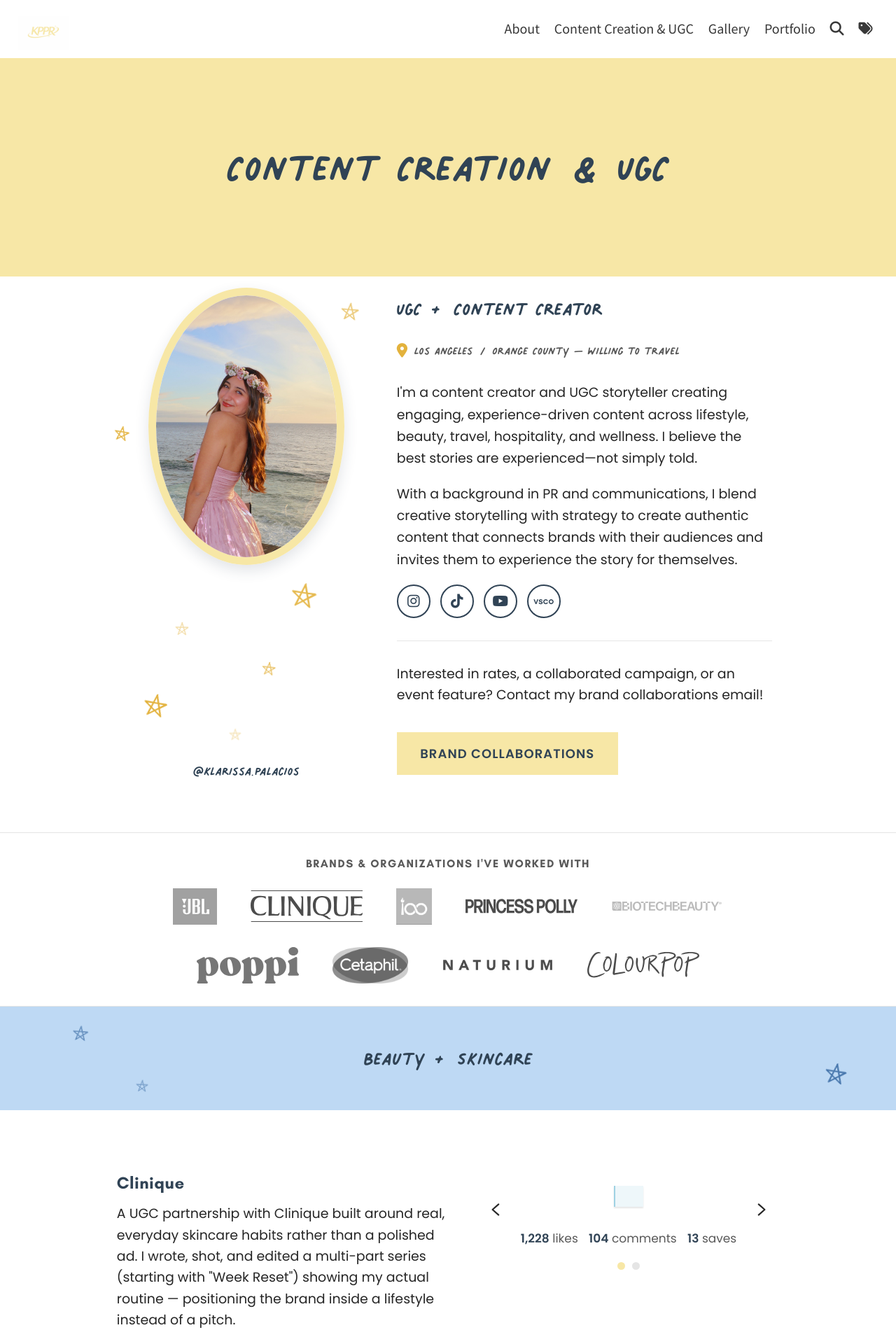
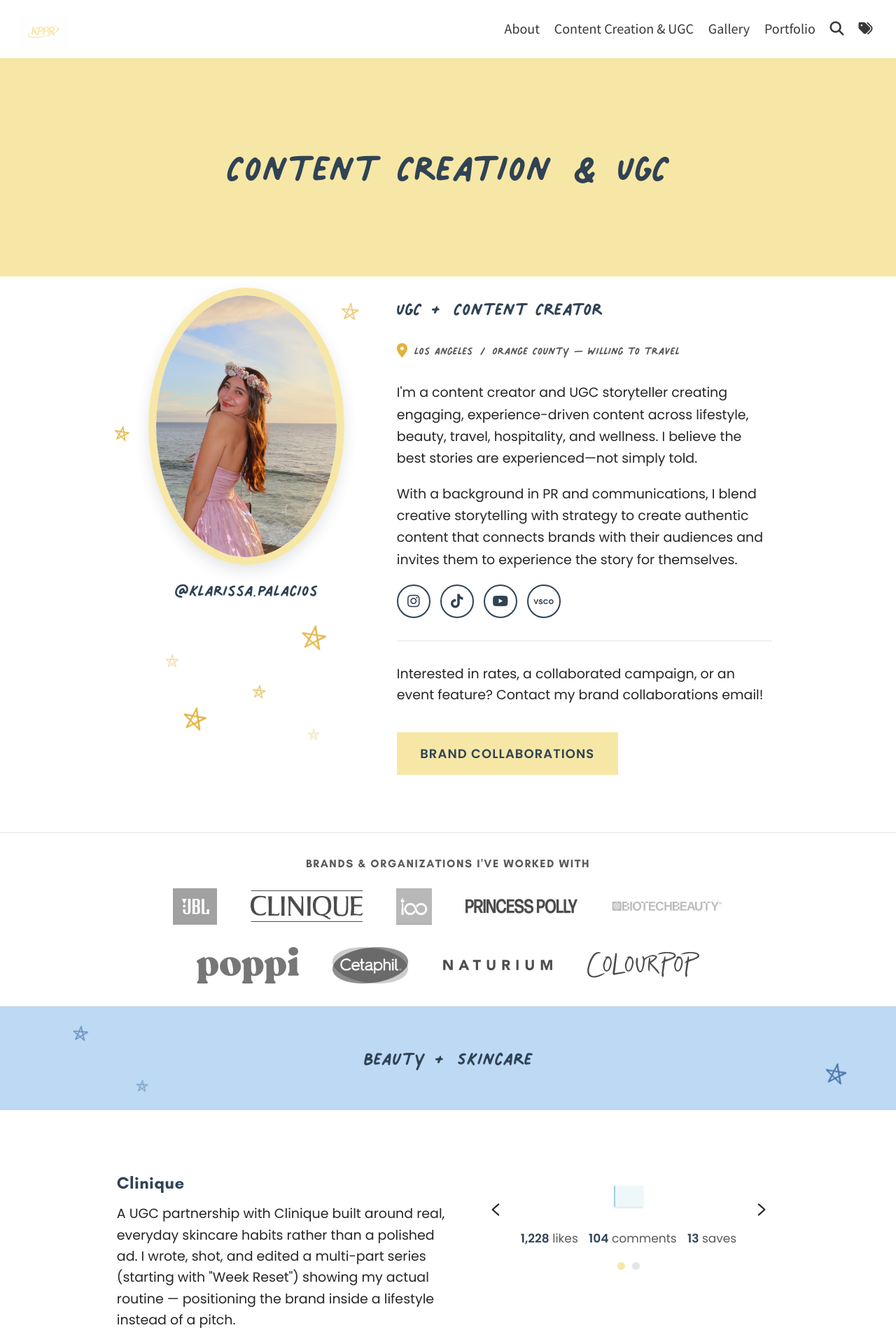
Before and after one commit to kipalacios/kipalacios.github.io, a Jekyll site: the page built from pages/content-creation.md, in a window 1280 px wide. Shown: the top 1920 px of the page at 70% size. Built offline with Jekyll 4.4.1, drawn with Linux system fonts in a browser that asks for light colours; a script that is not in the unit is left out.

Commit message:
Make the bio handle bigger and anchor it right under the oval
Moved @klarissa.palacios inside the photo box and positioned it at 62%
(just below the oval, which ends at 60%) instead of flowing at the bottom
of the full-height column, so it reads as a caption on the photo. Bumped
1.3em -> 1.75em and centered it across the column. Shifted the lower five
sparkles down to clear it.

```diff
--- a/_layouts/content-creation.liquid
+++ b/_layouts/content-creation.liquid
@@ -29,7 +29,11 @@ layout: default
             <div class="creator-bio__photo-clip">
                 <img class="creator-bio__photo" src="{{ page.creator_bio.photo | relative_url }}" alt="{{ page.creator_bio.photo_alt | default: page.title }}" loading="lazy">
             </div>
-        </div>
+            {% comment %}
+            Lives inside the photo box (not below it in the flex column) so it
+            can sit right under the oval rather than at the bottom of the
+            full-height column.
+            {% endcomment %}
             {% if page.creator_bio.username %}
             {% if page.creator_bio.instagram_url %}
             <a class="creator-bio__username" href="{{ page.creator_bio.instagram_url }}" target="_blank" rel="noopener noreferrer">@{{ page.creator_bio.username }}</a>
@@ -37,6 +41,7 @@ layout: default
             <p class="creator-bio__username">@{{ page.creator_bio.username }}</p>
             {% endif %}
             {% endif %}
+        </div>
     </div>
     <div class="creator-bio__text">
         <p class="creator-bio__tagline">{{ page.creator_bio.tagline }}</p>
--- a/_sass/_custom.scss
+++ b/_sass/_custom.scss
@@ -888,10 +888,19 @@ a.button.creator-bio__collab-cta {
   /* Instagram-style handle under the photo, in the same hand-lettered
      "Palm" font as the tagline/location beside it — links out to the
      Instagram profile when one is set, otherwise renders as plain text. */
+  /* Absolutely placed just under the oval (which ends at 60%) rather than
+     flowing at the bottom of the full-height column, so it reads as a
+     caption on the photo instead of a stray line far below it. */
   &__username {
+    position: absolute;
+    top: 62%;
+    left: 0;
+    right: 0;
+    z-index: 2;
+    text-align: center;
     font-family: 'Palmer Lake Print', cursive;
     font-weight: 400;
-    font-size: 1.3em;
+    font-size: 1.75em;
     color: $kppr-navy;
     text-decoration: none;
     margin: 0;
@@ -933,11 +942,12 @@ a.button.creator-bio__collab-cta {
 
     &--1 { top: 3%;  left: 88%; width: 1.5em; height: 1.5em; animation-delay: 0s; }
     &--2 { top: 30%; left: -4%; width: 1.1em; height: 1.1em; animation-delay: 1.1s; }
-    &--3 { top: 64%; left: 68%; width: 1.9em; height: 1.9em; animation-delay: 0.4s; }
-    &--4 { top: 72%; left: 20%; width: 1.3em; height: 1.3em; animation-delay: 2.2s; }
-    &--5 { top: 81%; left: 56%; width: 1.1em; height: 1.1em; animation-delay: 1.6s; }
-    &--6 { top: 88%; left: 8%;  width: 1.7em; height: 1.7em; animation-delay: 0.8s; }
-    &--7 { top: 95%; left: 42%; width: 1.2em; height: 1.2em; animation-delay: 2.6s; }
+    /* Lower five sit below the handle (which caps out around 70%). */
+    &--3 { top: 73%; left: 72%; width: 1.9em; height: 1.9em; animation-delay: 0.4s; }
+    &--4 { top: 79%; left: 16%; width: 1.3em; height: 1.3em; animation-delay: 2.2s; }
+    &--5 { top: 86%; left: 52%; width: 1.1em; height: 1.1em; animation-delay: 1.6s; }
+    &--6 { top: 91%; left: 24%; width: 1.7em; height: 1.7em; animation-delay: 0.8s; }
+    &--7 { top: 95%; left: 74%; width: 1.2em; height: 1.2em; animation-delay: 2.6s; }
   }
 
   &__photo {
```
Lines whose indentation alone changed are shown as unchanged.
